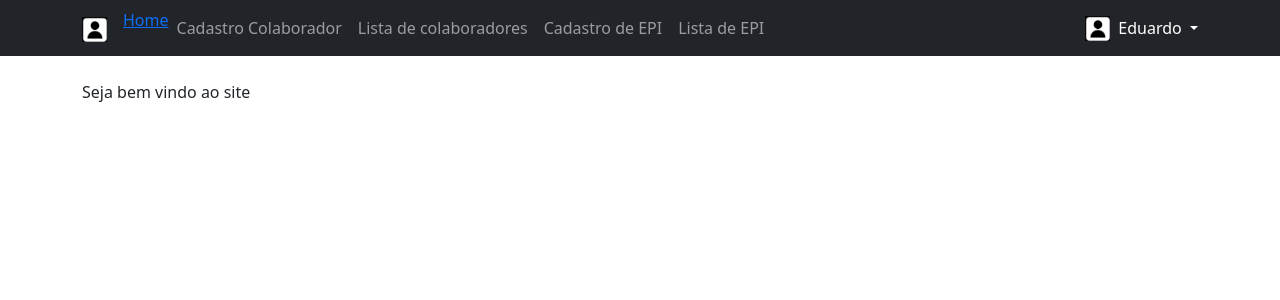
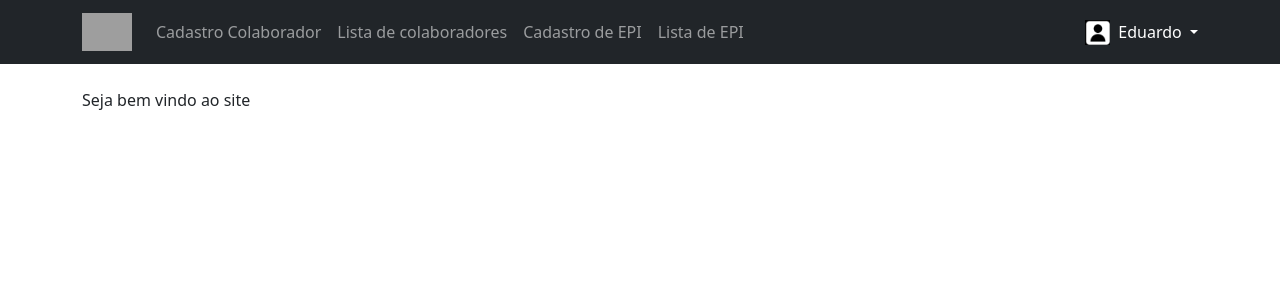
Before and after one commit to EduFrassetto/Gerenciamento_epi, a Django app: page / in a window 1280 px wide. Shown: the top 300 px of the page. Run offline with Django 5.2, Linux system fonts and the light colour scheme; grey boxes are pictures that could not be loaded.

Commit message:
adicionado botao home no header

```diff
--- a/site_app/templates/site_app/partial/header.html
+++ b/site_app/templates/site_app/partial/header.html
@@ -1,16 +1,14 @@
 {% load static %}
+
 
   <nav class="navbar navbar-expand-sm navbar-dark bg-dark">
     <div class="container">
-      <a class="navbar-brand" href="javascript:void(0)"><img src="{% static 'site_app/userlogo.png' %}" width="25" alt="user-logo"></a>
+      <a class="navbar-brand" href="/"><img src="{% static 'site_app/logo.png' %}" width="50" alt="user-logo"></a>
       <button class="navbar-toggler" type="button" data-bs-toggle="collapse" data-bs-target="#mynavbar">
         <span class="navbar-toggler-icon"></span>
       </button>
       <div class="collapse navbar-collapse" id="mynavbar">
         <ul class="navbar-nav me-auto">
-          <li class="nav-item">
-            <a class="nav-brand" href="/">Home</a>
-          </li>
           <li class="nav-item">
             <a class="nav-link" href="/cadastro_colaborador">Cadastro Colaborador</a>
           </li>
```
